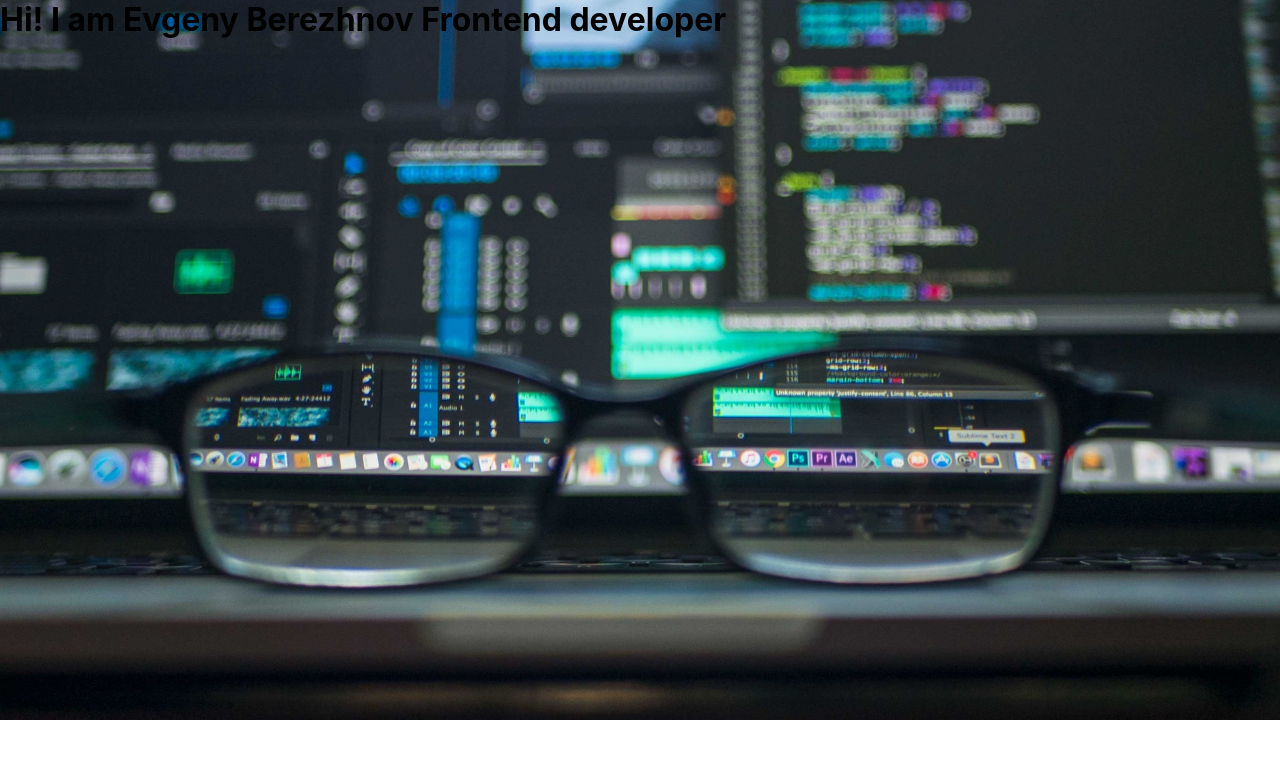
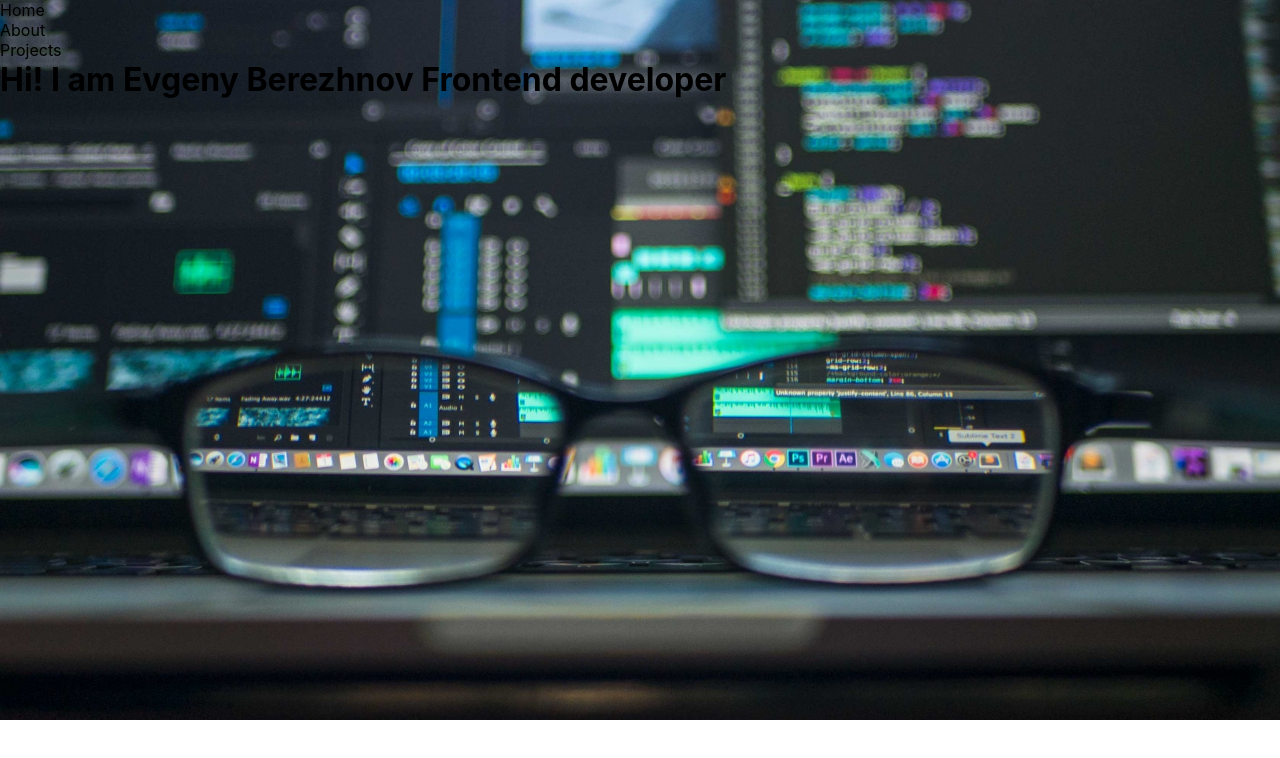
Before and after one commit to JackBerezhnov/evgenydev, a React (Create React App) app: page / in a window 1280 px wide. Shown: the top 758 px of the page. Built offline with nearby package versions, Linux system fonts and the light colour scheme.

Commit message:
set padding and margin to zero for all elements

```diff
--- a/src/components/header/Header.jsx
+++ b/src/components/header/Header.jsx
@@ -1,11 +1,14 @@
 import './Header.css';
+import Navbar from '../navbar/Navbar';
 
 function Header(props) {
     return (
         <div class="header container-fluid">
+            <Navbar firstNav="Home" secondNav="About" thirdNav="Projects"/>
             <div class="title">
                 <h1>{props.title}</h1>
             </div>
+
         </div>
     );
 }
--- /dev/null
+++ b/src/components/navbar/Navbar.css
@@ -0,0 +1,3 @@
+.navbar-list {
+    list-style: none;
+}
--- /dev/null
+++ b/src/components/navbar/Navbar.jsx
@@ -0,0 +1,15 @@
+import './Navbar.css';
+
+function Navbar({ firstNav, secondNav, thirdNav }) {
+    return(
+        <navbar>
+            <ul className='navbar-list'>
+                <li>{firstNav}</li>
+                <li>{secondNav}</li>
+                <li>{thirdNav}</li>
+            </ul>
+        </navbar>
+    );
+}
+
+export default Navbar;
--- a/src/index.css
+++ b/src/index.css
@@ -1,3 +1,8 @@
+* {
+  margin: 0;
+  padding: 0;
+}
+
 body {
   margin: 0;
   font-family: -apple-system, BlinkMacSystemFont, 'Segoe UI', 'Roboto', 'Oxygen',
```
